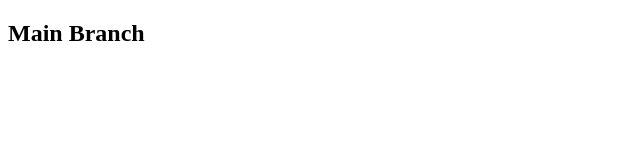
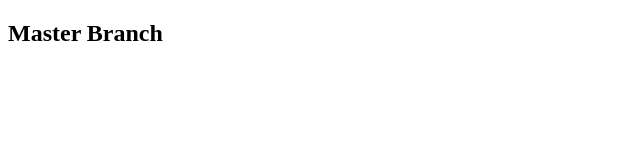
Before and after one commit to Fantonio27/my-first-repo, a plain HTML site: page index.html in a window 1280 px wide. Shown: the full height of the page, 0-640 px from the left. Drawn offline with Linux system fonts and the light colour scheme.

Commit message:
Change into Master Branch

```diff
--- a/index.html
+++ b/index.html
@@ -6,6 +6,6 @@
     <title>My First Repo</title>
 </head>
 <body>
-    <h2>Main Branch</h2>
+    <h2>Master Branch</h2>
 </body>
 </html>
```
